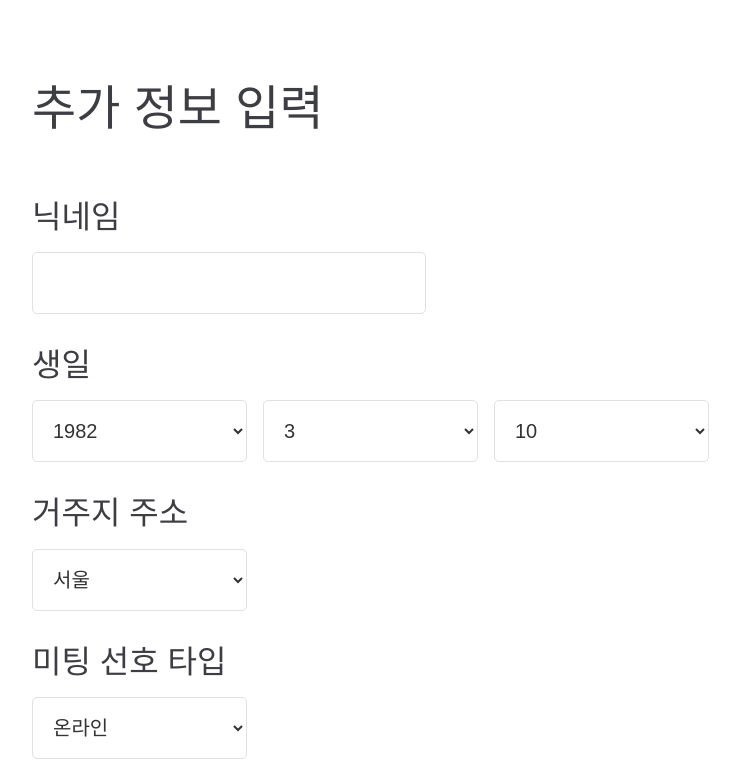
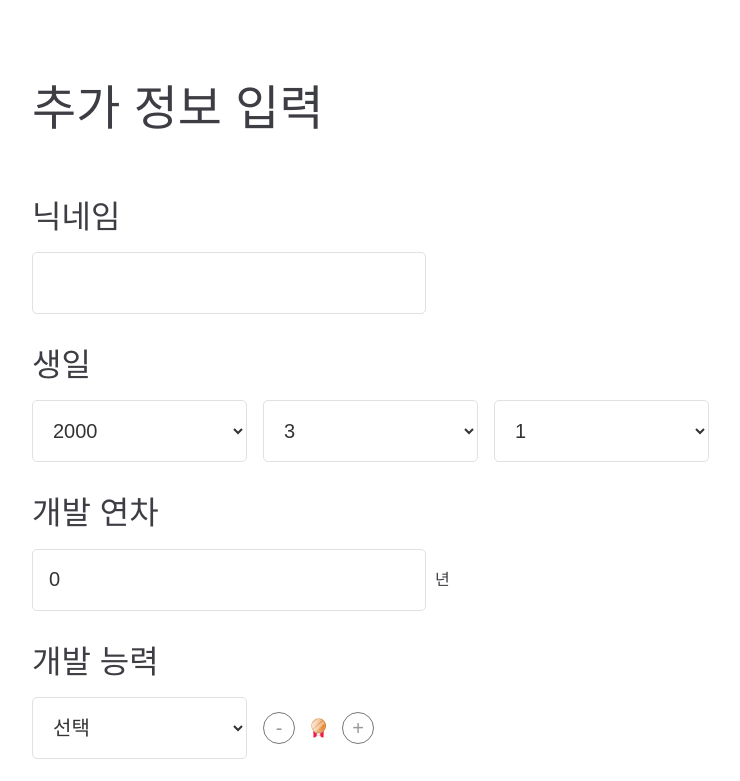
Before and after one commit to SWM14-HumanError/Match-Up-Frontend, a React (Vite) app: page /join/additional-info in a window 1280 px wide. Shown: the top 781 px of the page, without its empty margins (0-740 px from the left). Built offline with nearby package versions, Linux system fonts and the light colour scheme; a web font is replaced by a local one.

Commit message:
Feat: 회원가입 후 추가 정보 입력 페이지 기능 변경 및 기술 스택 평가 input 구현

```diff
--- a/src/components/inputs/SelectStackLevel.tsx
+++ b/src/components/inputs/SelectStackLevel.tsx
@@ -1,18 +1,44 @@
-import {useState} from 'react';
 import SelectBox from './SelectBox.tsx';
 import TierSvg from '../svgs/Tier/TierSvg.tsx';
 
-function SelectStackLevel() {
-  const [count, setCount] = useState<number>(0);
+export const TechListKor = ['선택', '백엔드', '프론트엔드', '풀스택', '인공지능', '디자인'];
 
+export interface IData {
+  techIndex: number;
+  count: number;
+}
+
+interface IProps {
+  data: IData;
+  setData: (data: IData) => void
+  deleteStack: () => void;
+}
+
+function SelectStackLevel({data, setData, deleteStack}: IProps) {
   return (
     <li className='inputs_layout'>
-      <SelectBox options={['네이티브 앱', '웹']}/>
-      <button className='circle' onClick={() => setCount(prev => prev-1)}>-</button>
-      <TierSvg width={15} height={20} tier={count}/>
-      <button className='circle' onClick={() => setCount(prev => prev+1)}>+</button>
-      <button className='stack'>삭제하기</button>
-      <button className='stack'>추가하기</button>
+      <SelectBox options={TechListKor}
+                 value={TechListKor[data.techIndex]}
+                 onChange={value => setData({
+                   ...data,
+                   techIndex: TechListKor.indexOf(value)
+                 })}
+                 hasDefault={false}/>
+      <button className='circle'
+              onClick={() => setData({
+                ...data,
+                count: Math.max(data.count-1, 0)
+              })}>-</button>
+      <TierSvg width={15} height={20} tier={data.count}/>
+      <button className='circle'
+              onClick={() => setData({
+                ...data,
+                count: Math.min(data.count+1, 5)
+              })}>+</button>
+
+      { data.techIndex !== 0 && (
+        <button className='stack' onClick={deleteStack}>삭제하기</button>
+      )}
     </li>
   );
 }
--- /dev/null
+++ b/src/components/inputs/SelectStackLevelList.tsx
@@ -0,0 +1,55 @@
+import {useEffect, useState} from 'react';
+import SelectStackLevel, {IData} from './SelectStackLevel.tsx';
+import {IAdditionalInfoRequest} from '../../constant/interfaces.ts';
+
+interface IProps {
+  className?: string;
+  setData: (data: IAdditionalInfoRequest['userPositionLevels']) => void;
+}
+
+const TechListEng = ['', 'BACK', 'FRONT', 'FULL', 'AI', 'DESIGN'];
+
+function SelectStackLevelList({className='', setData}: IProps) {
+  const [techStacks, setTechStacks] = useState<IData[]>([]);
+
+  useEffect(() => {
+    let updatedTechStacks = techStacks.filter((value) => value.techIndex !== 0);
+    updatedTechStacks.push({techIndex: 0, count: 0});
+
+    const prevTechStackLength = techStacks.length;
+    const updatedTechStackLength = updatedTechStacks.length;
+
+    if (prevTechStackLength !== updatedTechStackLength)
+      setTechStacks(updatedTechStacks);
+
+    let result: IAdditionalInfoRequest['userPositionLevels'] = {};
+
+    techStacks.forEach((stack) => {
+      if (stack.techIndex !== 0)
+        result[TechListEng[stack.techIndex]] = stack.count;
+    });
+    setData(result);
+
+  }, [techStacks]);
+
+  function deleteStack(index: number) {
+    setTechStacks(prev => prev.filter((_, i) => i !== index));
+  }
+
+  function setStack(index: number, data: IData) {
+    setTechStacks(prev => prev.map((value, i) => i === index ? data : value));
+  }
+
+  return (
+    <ul className={className}>
+      {techStacks.map((value, index) => (
+        <SelectStackLevel key={index}
+                          data={value}
+                          setData={data => setStack(index, data)}
+                          deleteStack={() => deleteStack(index)}/>
+      ))}
+    </ul>
+  );
+}
+
+export default SelectStackLevelList;
--- a/src/constant/initData.ts
+++ b/src/constant/initData.ts
@@ -1,5 +1,5 @@
 import {
-  IAdditionalInfo,
+  IAdditionalInfoRequest,
   IEditFeedInfo,
   IEditProjectInfo,
   IMyPageDetail,
@@ -59,20 +59,12 @@ export const InitEditProjectInfo: IEditProjectInfo = {
   }
 }
 
-export const InitAdditionalInfo: IAdditionalInfo = {
-  name: '',
+export const InitAdditionalInfo: IAdditionalInfoRequest = {
   nickname: '',
-  positionLevel: 1,
-  userBirthdayYear: 1982,
-  userBirthdayMonth: 3,
-  userBirthdayDay: 10,
-  address: '서울',
-  expYear: 2,
-  expertize: [
-    '스프링'
-  ],
-  meetingType: 'ONLINE',
-  position: 'Back-end'
+  pictureUrl: null,
+  birthDay: '1920-01-01',
+  expYear: 0,
+  userPositionLevels: {}
 }
 
 export const InitFeedInfo: IEditFeedInfo = {
--- a/src/pages/Signup/UserAdditionalInfo.tsx
+++ b/src/pages/Signup/UserAdditionalInfo.tsx
@@ -1,30 +1,33 @@
 import {useState} from 'react';
 import {useNavigate} from 'react-router-dom';
 import SelectBox from '../../components/inputs/SelectBox.tsx';
-import {LocationNames} from '../../constant/selectOptions.ts';
-import authControl from '../../constant/authControl.ts';
-import {IAdditionalInfo} from '../../constant/interfaces.ts';
+import SelectStackLevelList from '../../components/inputs/SelectStackLevelList.tsx';
+// import {LocationNames} from '../../constant/selectOptions.ts';
+import {IAdditionalInfoRequest} from '../../constant/interfaces.ts';
 import {InitAdditionalInfo} from '../../constant/initData.ts';
+import Api from '../../constant/Api.ts';
 
 import '../../styles/SigninTerms.scss';
 
 
 function UserAdditionalInfo() {
-const navigate = useNavigate();
+  const navigate = useNavigate();
   const [isSubmitting, setIsSubmitting] = useState(false);
-  const [additionalInfo, setAdditionalInfo] = useState<IAdditionalInfo>(InitAdditionalInfo);
+  const [additionalInfo, setAdditionalInfo] = useState<IAdditionalInfoRequest>(InitAdditionalInfo);
+  const [birthday, setBirthday] = useState({
+    year: 2000, month: 3, day: 1,
+  });
 
   function saveAdditionalInfo() {
+    if (!additionalInfo.nickname) {
+      alert('닉네임을 입력해주세요.');
+      return;
+    }
+
     setIsSubmitting(true);
-    fetch('/api/v1/login/user/info', {
-      method: 'PUT',
-      headers: authControl.getHeader(),
-      body: JSON.stringify({
+    Api.fetch('/api/v1/login/user/info', 'PUT', {
         ...additionalInfo,
-        userBirthday: `${additionalInfo.userBirthdayYear}-${additionalInfo.userBirthdayMonth}-${additionalInfo.userBirthdayDay}`,
-        meetingType: getNormalizeMeetingType(),
-        name: 'default',
-      })
+        birthDay: `${birthday.year}-${birthday.month}-${birthday.day}`,
     })
       .then(res => {
         if (res.status < 300) {
@@ -40,24 +43,27 @@ const navigate = useNavigate();
       })
   }
 
-  function getNormalizeMeetingType() {
-    switch (additionalInfo.meetingType) {
-      case '온라인':
-        return 'ONLINE';
-      case '오프라인':
-        return 'OFFLINE';
-      case '상관없음':
-        return 'FREE';
-      default:
-        return 'FREE';
-    }
-  }
+  // function getNormalizeMeetingType() {
+  //   switch (additionalInfo.meetingType) {
+  //     case '온라인':
+  //       return 'ONLINE';
+  //     case '오프라인':
+  //       return 'OFFLINE';
+  //     case '상관없음':
+  //       return 'FREE';
+  //     default:
+  //       return 'FREE';
+  //   }
+  // }
 
   return (
     <div className='main_layout'>
       <h1>추가 정보 입력</h1>
 
       <div className='additional_info_layout'>
+
+        {/*Todo: 프로필 사진 넣는 기능 추가하기*/}
+
         <h2>닉네임</h2>
         <input type='text'
                value={additionalInfo.nickname}
@@ -66,43 +72,54 @@ const navigate = useNavigate();
         <h2>생일</h2>
         <div className='inputs_layout'>
           <SelectBox options={Array.from({length:70}, (_, i) => (i+1960).toString())}
-                     value={additionalInfo.userBirthdayYear.toString()}
-                     onChange={value => setAdditionalInfo(prev => ({...prev, userBirthdayYear: parseInt(value)}))}
+                     value={birthday.year.toString()}
+                     onChange={value => setBirthday(prev => ({...prev, year: parseInt(value)}))}
                      hasDefault={false}/>
           <SelectBox options={Array.from({length:12}, (_, i) => (i+1).toString())}
-                     value={additionalInfo.userBirthdayMonth.toString()}
-                     onChange={value => setAdditionalInfo(prev => ({...prev, userBirthdayMonth: parseInt(value)}))}
+                     value={birthday.month.toString()}
+                     onChange={value => setBirthday(prev => ({...prev, month: parseInt(value)}))}
                      hasDefault={false}/>
           <SelectBox options={Array.from({length:31}, (_, i) => (i+1).toString())}
-                     value={additionalInfo.userBirthdayDay.toString()}
-                     onChange={value => setAdditionalInfo(prev => ({...prev, userBirthdayDay: parseInt(value)}))}
+                     value={birthday.day.toString()}
+                     onChange={value => setBirthday(prev => ({...prev, day: parseInt(value)}))}
                      hasDefault={false}/>
         </div>
 
-        <h2>거주지 주소</h2>
-        <div className='inputs_layout'>
-          <SelectBox options={LocationNames}
-                     value={additionalInfo.address}
-                     onChange={value => setAdditionalInfo(prev => ({...prev, address: value}))}
-                     hasDefault={false}/>
-        </div>
+        <h2>개발 연차</h2>
+        <label>
+          <input type='number'
+                 min={0}
+                 value={additionalInfo.expYear.toString()}
+                 onChange={e => setAdditionalInfo(prev => ({...prev, expYear: parseInt(e.target.value)}))}/>
+          &nbsp; 년
+        </label>
 
-        <h2>미팅 선호 타입</h2>
-        <SelectBox options={['온라인', '오프라인', '상관없음']}
-                   value={additionalInfo.meetingType}
-                   onChange={value => setAdditionalInfo(prev => ({...prev, meetingType: value}))}
-                   hasDefault={false}/>
+        {/*<h2>거주지 주소</h2>*/}
+        {/*<div className='inputs_layout'>*/}
+        {/*  <SelectBox options={LocationNames}*/}
+        {/*             value={additionalInfo.address}*/}
+        {/*             onChange={value => setAdditionalInfo(prev => ({...prev, address: value}))}*/}
+        {/*             hasDefault={false}/>*/}
+        {/*</div>*/}
 
-        <h2>position</h2>
-        <input type='text'
-               value={additionalInfo.position}
-               onChange={e => setAdditionalInfo(prev => ({...prev, position: e.target.value}))}/>
+        {/*<h2>미팅 선호 타입</h2>*/}
+        {/*<SelectBox options={['온라인', '오프라인', '상관없음']}*/}
+        {/*           value={additionalInfo.meetingType}*/}
+        {/*           onChange={value => setAdditionalInfo(prev => ({...prev, meetingType: value}))}*/}
+        {/*           hasDefault={false}/>*/}
+
+        {/*<h2>position</h2>*/}
+        {/*<input type='text'*/}
+        {/*       value={additionalInfo.position}*/}
+        {/*       onChange={e => setAdditionalInfo(prev => ({...prev, position: e.target.value}))}/>*/}
 
 
-        <h2>positionLevel</h2>
-        <input type='number'
-               value={additionalInfo.positionLevel.toString()}
-               onChange={e => setAdditionalInfo(prev => ({...prev, positionLevel: parseInt(e.target.value)}))}/>
+        <h2>개발 능력</h2>
+        <SelectStackLevelList className='member_selector_layout'
+                              setData={(data) => setAdditionalInfo(prev => ({
+                                ...prev,
+                                userPositionLevels: {...data},
+                              }))}/>
 
         <div className='submit_button_layout'>
           <button onClick={saveAdditionalInfo}
--- a/src/styles/SigninTerms.scss
+++ b/src/styles/SigninTerms.scss
@@ -23,4 +23,12 @@ div.main_layout {
   div.invisible {
     display: none;
   }
+
+  .member_selector_layout {
+    padding: 0;
+    margin: 12px 0;
+    li {
+      margin: 12px 0;
+    }
+  }
 }
```
Also changed, not shown: src/constant/interfaces.ts (+11 -10 lines), src/pages/ProfilePage/EditProfileInfoPage.tsx (+16 -8 lines).
